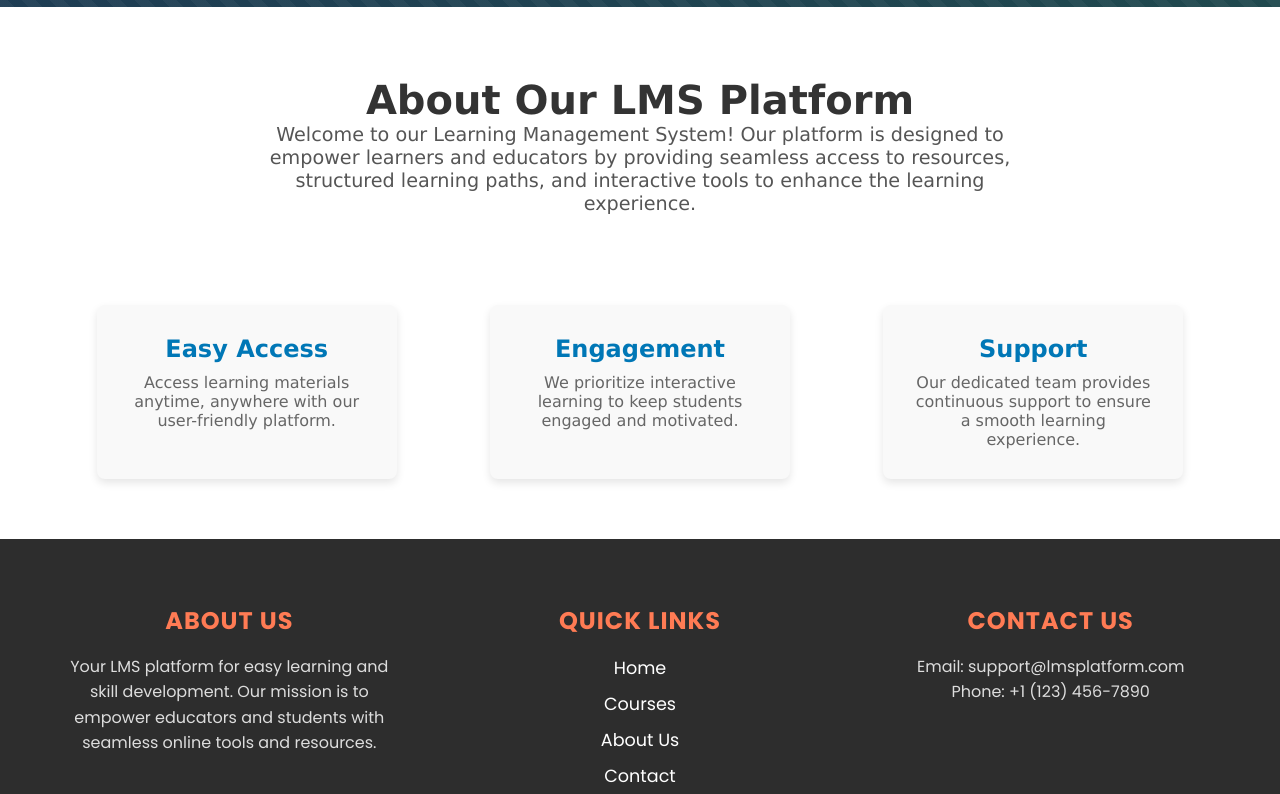
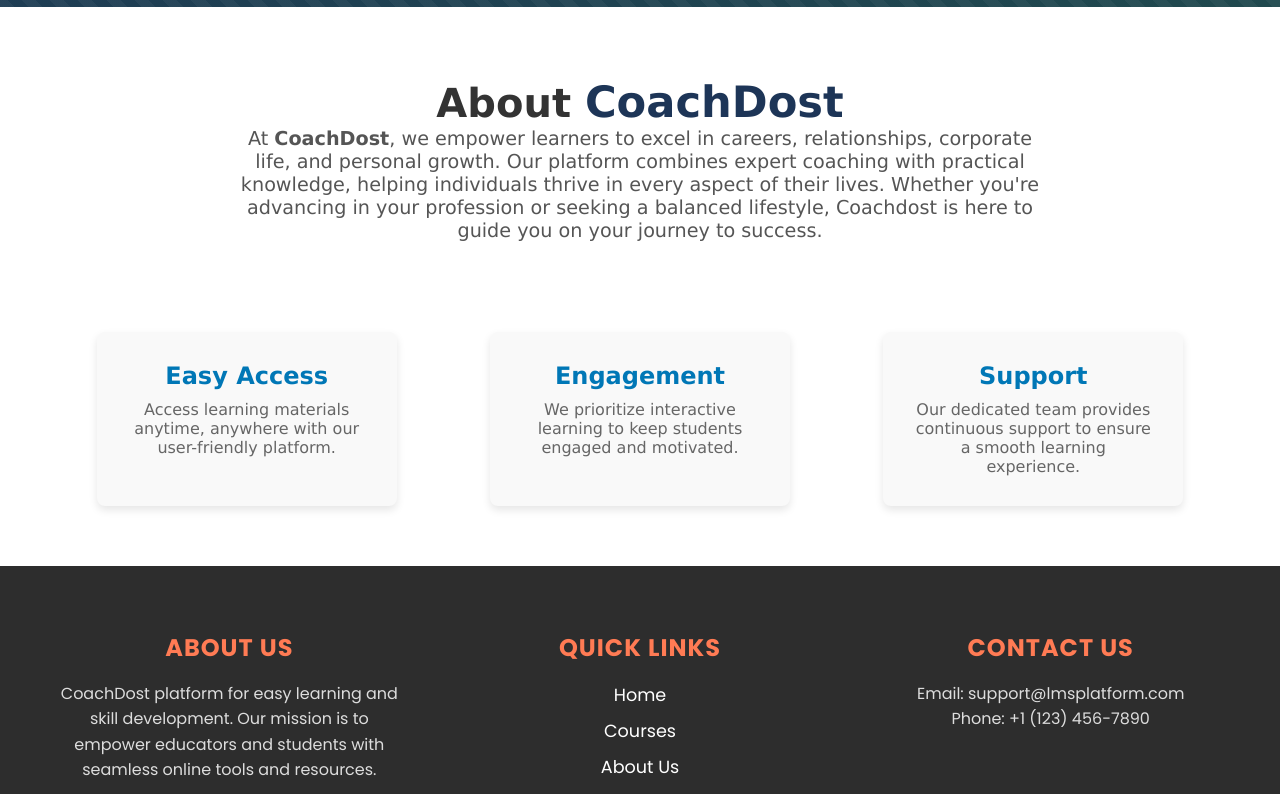
Before and after one commit to gurudesh0801/coachdost, a React (Vite) app: page / in a window 1280 px wide. Shown: the part 860-1654 px from the top of the page. Built offline with nearby package versions, Linux system fonts and the light colour scheme; a web font is replaced by a local one.

Commit message:
add page

```diff
--- a/src/Components/Footer/Footer.jsx
+++ b/src/Components/Footer/Footer.jsx
@@ -9,7 +9,7 @@ const Footer = () => {
         <div className="footer-about">
           <h2>About Us</h2>
           <p>
-            Your LMS platform for easy learning and skill development. Our
+            CoachDost platform for easy learning and skill development. Our
             mission is to empower educators and students with seamless online
             tools and resources.
           </p>
--- a/src/Components/Home/Home.css
+++ b/src/Components/Home/Home.css
@@ -188,7 +188,12 @@
   font-size: 2.5em;
   color: #333;
 }
-
+.intro-section h1 span {
+  color: #1d3557;
+  font-size: 2.7rem;
+  font-family: "Lucida Sans", "Lucida Sans Regular", "Lucida Grande",
+    "Lucida Sans Unicode", Geneva, Verdana, sans-serif;
+}
 .intro-section p {
   font-size: 1.2em;
   color: #555;
--- a/src/Components/Home/Home.jsx
+++ b/src/Components/Home/Home.jsx
@@ -79,12 +79,16 @@ const Home = () => {
       {/* About Section */}
       <div className="about-container" id="#about">
         <section className="intro-section">
-          <h1>About Our LMS Platform</h1>
+          <h1>
+            About <span>CoachDost</span>
+          </h1>
           <p>
-            Welcome to our Learning Management System! Our platform is designed
-            to empower learners and educators by providing seamless access to
-            resources, structured learning paths, and interactive tools to
-            enhance the learning experience.
+            At <b>CoachDost</b>, we empower learners to excel in careers,
+            relationships, corporate life, and personal growth. Our platform
+            combines expert coaching with practical knowledge, helping
+            individuals thrive in every aspect of their lives. Whether you're
+            advancing in your profession or seeking a balanced lifestyle,
+            Coachdost is here to guide you on your journey to success.
           </p>
         </section>
 
@@ -113,6 +117,7 @@ const Home = () => {
         </section>
       </div>
       {/* Blog Section */}
+
     </>
   );
 };
```
